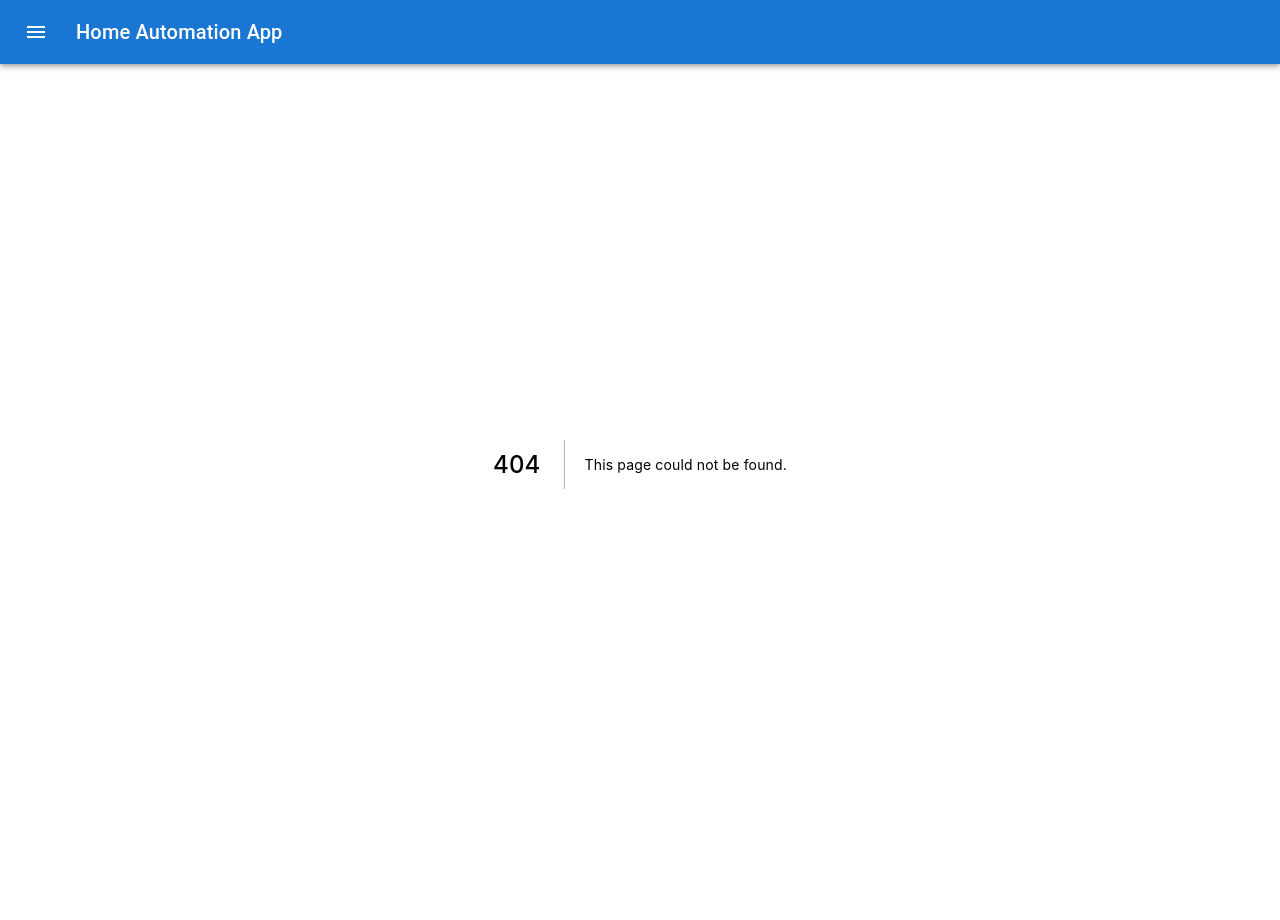
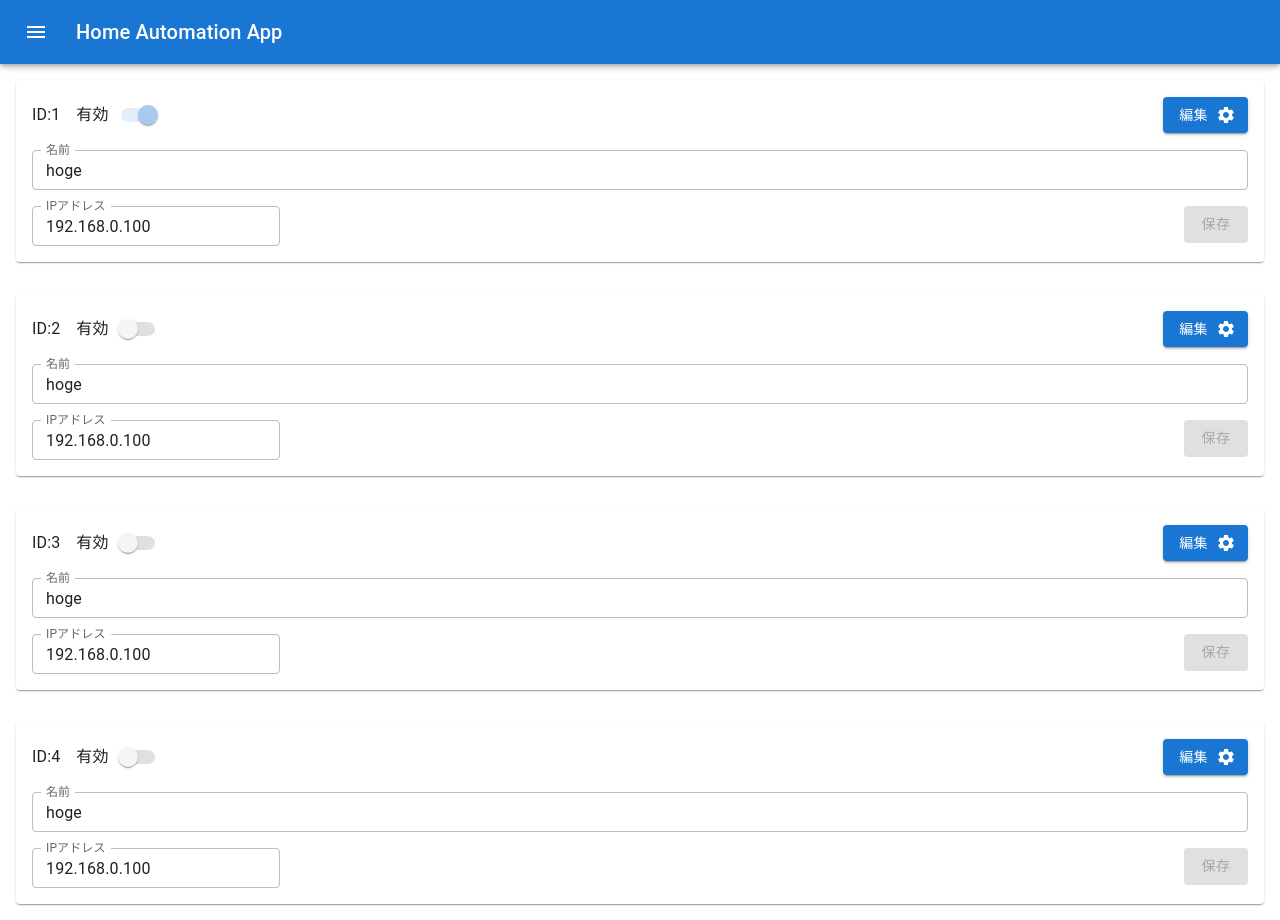
Before and after one commit to sasa9477/home-automation-app, a Next.js app: page /setting in a window 1280 px wide. Before the commit this address had no page. Before the commit the page ends 864 px from the top, so only its background shows below. Built offline with nearby package versions, Linux system fonts and the light colour scheme.

Commit message:
SettingCardComponenstの実装

```diff
--- /dev/null
+++ b/src/components/FunctionSwitchSettingCard.tsx
@@ -0,0 +1,171 @@
+import { Box, Button, Card, FormControlLabel, keyframes, Stack, Switch, TextField, Typography } from '@mui/material';
+import { useForm, SubmitHandler, Controller } from 'react-hook-form';
+import SettingsIcon from '@mui/icons-material/Settings'
+import { useFirstMountState, useToggle } from 'react-use';
+import { useRef } from 'react';
+
+type FormInputs = {
+  id: number,
+  name: string,
+  ipaddress: string,
+  enabled: boolean
+}
+
+type FunctionSwitchSettingCardProps = FormInputs & {
+}
+
+const FunctionSwitchSettingCard: React.FC<FunctionSwitchSettingCardProps> = (props): JSX.Element => {
+  const isFirstMount = useFirstMountState();
+  const [isEdit, toggleEdit] = useToggle(false);
+  const nameInputRef = useRef<HTMLInputElement | null>(null);
+  const { control, handleSubmit, formState: { errors } } = useForm<FormInputs>({
+    defaultValues: {
+      ...props
+    }
+  })
+
+  const onSubmit: SubmitHandler<FormInputs> = (data: FormInputs) => {
+    console.log(`submit: ${JSON.stringify(data, null, 2)}`)
+    toggleEdit()
+  }
+
+  const rotate0animation = keyframes`
+    from {
+      transform: rotate(-90deg);
+    }
+    to {
+      transform: rotate(0deg);
+    }
+  `
+
+  const rotate90animation = keyframes`
+    from {
+      transform: rotate(0deg);
+    }
+    to {
+      transform: rotate(-90deg);
+    }
+  `
+
+  return (
+    <Card
+      sx={{ m: 2 }}
+    >
+      <Stack
+        component={"form"}
+        noValidate
+        onSubmit={handleSubmit(onSubmit)}
+        spacing={2}
+        sx={{ m: 2 }}
+      >
+        <Box
+          sx={{
+            display: 'flex',
+            alignItems: 'center',
+          }}
+        >
+          <Typography>ID: </Typography>
+          <Controller
+            name="id"
+            control={control}
+            render={({ field }) => (
+              <Typography>{field.value}</Typography>
+            )}
+          />
+          <FormControlLabel
+            label="有効"
+            labelPlacement='start'
+            control={<Controller
+              name="enabled"
+              control={control}
+              render={({ field }) => (
+                <Switch
+                  color="primary"
+                  checked={field.value}
+                  disabled={!isEdit}
+                  onChange={e => field.onChange(e.target.checked)}
+                />
+              )}
+            />}
+          />
+          <Button
+            sx={{ marginLeft: 'auto' }}
+            variant='contained'
+            endIcon={<SettingsIcon sx={{
+              animation: `${isFirstMount ? '' : (isEdit ? rotate0animation : rotate90animation)} 1s ease forwards`
+            }} />}
+            disabled={isEdit}
+            onClick={() => {
+              toggleEdit()
+              setTimeout(() => {
+                nameInputRef.current?.focus()
+              }, 100)
+            }}
+          >
+            編集
+          </Button>
+        </Box>
+        <Controller
+          name="name"
+          control={control}
+          rules={{
+            required: '名前を入力してください'
+          }}
+          render={({ field }) => (
+            <TextField
+              {...field}
+              type="text"
+              label="名前"
+              disabled={!isEdit}
+              error={errors.name !== undefined}
+              helperText={errors.name?.message}
+              size="small"
+              inputRef={nameInputRef}
+              onFocus={(e) => e.currentTarget.setSelectionRange(e.currentTarget.value.length, e.currentTarget.value.length)}
+            />
+          )}
+        />
+        <Box
+          sx={{
+            display: 'flex',
+            justifyContent: 'space-between',
+          }}
+        >
+          <Controller
+            name="ipaddress"
+            control={control}
+            rules={{
+              required: 'IPアドレスを入力してください',
+              pattern: {
+                value: /\b((25[0-5]|2[0-4][0-9]|[01]?[0-9][0-9]?)(\.|$)){4}\b/,
+                message: 'IPアドレス(v4)の形式で入力してください'
+              }
+            }}
+            render={({ field }) => (
+              <TextField
+                {...field}
+                type="text"
+                label="IPアドレス"
+                inputProps={{
+                  inputMode: 'decimal',
+                  pattern: '/\b((25[0-5]|2[0-4][0-9]|[01]?[0-9][0-9]?)(\.|$)){4}\b/'
+                }}
+                disabled={!isEdit}
+                error={errors.ipaddress !== undefined}
+                helperText={errors.ipaddress?.message}
+                size="small"
+              />
+            )}
+          />
+          <div>
+            <Button variant='contained' type="submit" disabled={!isEdit}>
+              保存
+            </Button>
+          </div>
+        </Box>
+      </Stack>
+    </Card >
+  )
+}
+
+export default FunctionSwitchSettingCard
--- a/src/components/MenuAppBar.tsx
+++ b/src/components/MenuAppBar.tsx
@@ -14,7 +14,7 @@ export default function MenuAppBar() {
   };
 
   return (
-    <AppBar position="static">
+    <AppBar position="sticky">
       <Toolbar>
         <div>
           <IconButton
--- a/src/pages/_app.tsx
+++ b/src/pages/_app.tsx
@@ -6,7 +6,17 @@ function MyApp({ Component, pageProps }: AppProps) {
   const isDarkMode = useMediaQuery('(prefers-color-scheme: dark)')
   const theme = createTheme({
     palette: {
-      mode: isDarkMode ? 'dark' : 'light'
+      mode: isDarkMode ? 'dark' : 'light',
+      text: {
+        disabled: 'text.primary'
+      }
+    },
+    components: {
+      MuiInputBase: {
+        defaultProps: {
+          autoComplete: 'off',
+        },
+      },
     }
   })
 
--- /dev/null
+++ b/src/pages/setting.tsx
@@ -0,0 +1,36 @@
+import { Stack } from '@mui/material';
+import type { NextPage } from 'next'
+import FunctionSwitchSettingCard from '../components/FunctionSwitchSettingCard';
+
+const SettingPage: NextPage = () => {
+  return (
+    <Stack>
+      <FunctionSwitchSettingCard
+        id={1}
+        name={"hoge"}
+        ipaddress={"192.168.0.100"}
+        enabled={true}
+      />
+      <FunctionSwitchSettingCard
+        id={2}
+        name={"hoge"}
+        ipaddress={"192.168.0.100"}
+        enabled={false}
+      />
+      <FunctionSwitchSettingCard
+        id={3}
+        name={"hoge"}
+        ipaddress={"192.168.0.100"}
+        enabled={false}
+      />
+      <FunctionSwitchSettingCard
+        id={4}
+        name={"hoge"}
+        ipaddress={"192.168.0.100"}
+        enabled={false}
+      />
+    </Stack>
+  )
+}
+
+export default SettingPage
```
Also changed, not shown: package.json (+4 -3 lines), 1 other file (tests, documents, lock files or other folders).
